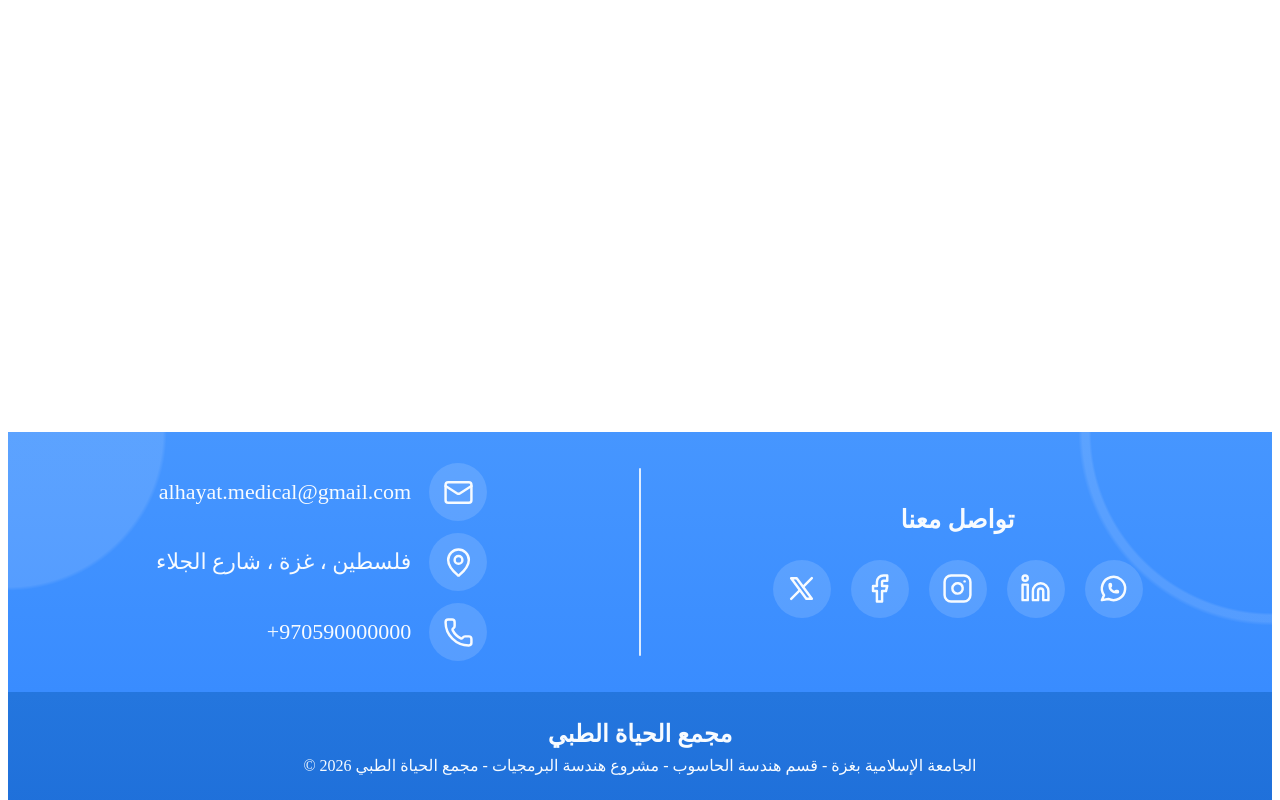
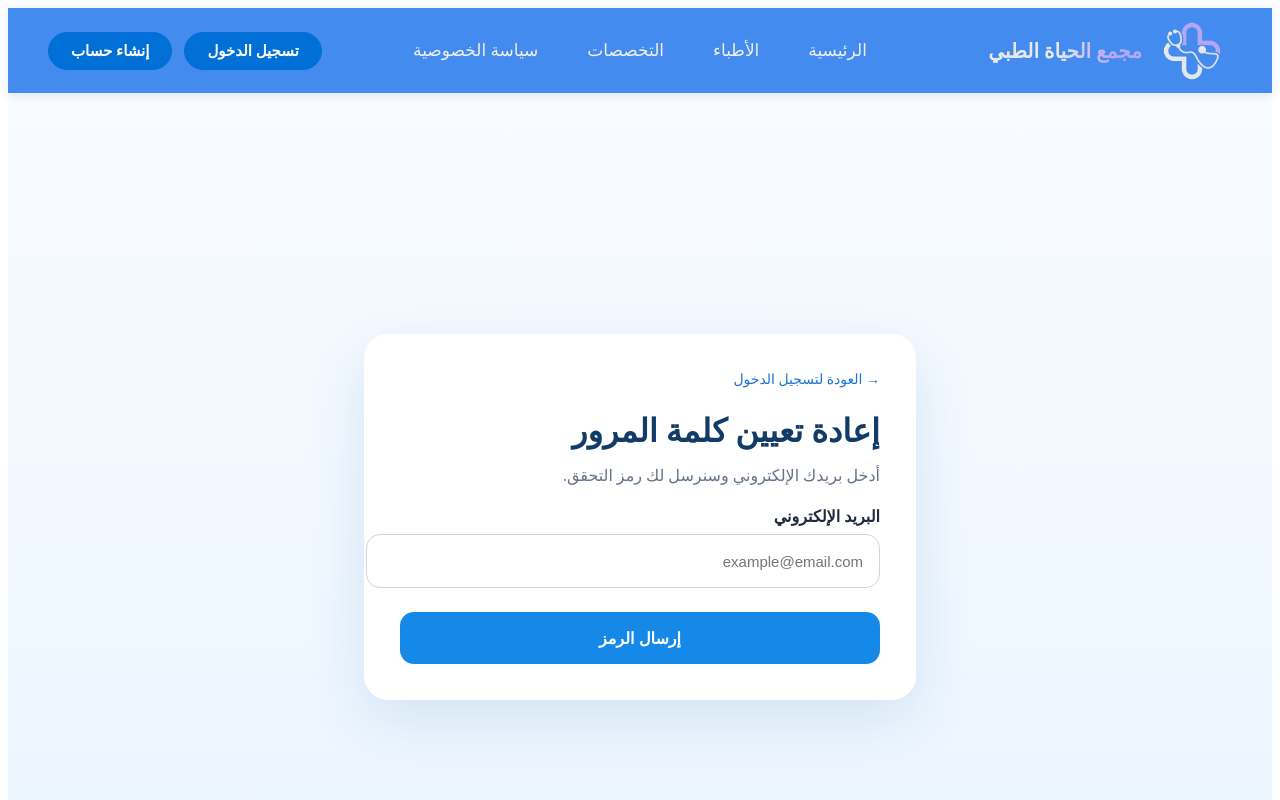
Before and after one commit to SulimanLearn/Software_project, a Nuxt app: page /reset in a window 1280 px wide. Shown: the top 800 px of the page. Built offline with nearby package versions, Linux system fonts and the light colour scheme.

Commit message:
Add reset password page M1

```diff
--- a/app/pages/login.vue
+++ b/app/pages/login.vue
@@ -22,7 +22,7 @@
                                     <input type="checkbox" id="remmember-me">
                                     <label for="remmember-me">ذكرني</label>
                                 </div>
-                                <NuxtLink class="Forgot-password" to="">هل نسيت كلمة المرور؟</NuxtLink>
+                                <NuxtLink class="Forgot-password" to="/reset">هل نسيت كلمة المرور؟</NuxtLink>
                             </div>
                         </div>
                     </div> <!-- .end fields -->
--- /dev/null
+++ b/app/pages/reset/index.vue
@@ -0,0 +1,141 @@
+<template>
+    <NavBar />
+  <div class="auth-page" dir="rtl">
+    <div class="auth-card">
+      <NuxtLink to="/login" class="back">→ العودة لتسجيل الدخول</NuxtLink>
+
+      <h1>إعادة تعيين كلمة المرور</h1>
+      <p>أدخل بريدك الإلكتروني وسنرسل لك رمز التحقق.</p>
+
+      <form @submit.prevent="sendCode">
+        <label>البريد الإلكتروني</label>
+        <input
+          v-model="email"
+          type="email"
+          placeholder="example@email.com"
+          required
+        />
+
+        <button type="submit" :disabled="loading">
+          {{ loading ? 'جاري الإرسال...' : 'إرسال الرمز' }}
+        </button>
+      </form>
+
+      <p v-if="message" class="success">{{ message }}</p>
+      <p v-if="error" class="error">{{ error }}</p>
+    </div>
+  </div>
+</template>
+
+<script setup>
+const email = ref('')
+const loading = ref(false)
+const message = ref('')
+const error = ref('')
+
+const resetEmail = useState('resetEmail', () => '')
+
+const sendCode = async () => {
+  loading.value = true
+  error.value = ''
+  message.value = ''
+
+  try {
+    // لاحقًا بدّل الرابط برابط Laravel API
+    // await $fetch('http://localhost:8000/api/forgot-password', {
+    //   method: 'POST',
+    //   body: { email: email.value }
+    // })
+
+    resetEmail.value = email.value
+
+    message.value = 'تم إرسال رمز التحقق إلى بريدك الإلكتروني'
+
+    setTimeout(() => {
+      navigateTo('/reset/verify')
+    }, 800)
+  } catch (err) {
+    error.value = 'حدث خطأ أثناء إرسال الرمز'
+  } finally {
+    loading.value = false
+  }
+}
+</script>
+
+<style scoped>
+.auth-page {
+  min-height: 100vh;
+  background: linear-gradient(180deg, #f8fbff, #eaf5ff);
+  display: flex;
+  align-items: center;
+  justify-content: center;
+  padding: 24px;
+}
+
+.auth-card {
+  width: 100%;
+  max-width: 480px;
+  background: white;
+  border-radius: 24px;
+  padding: 36px;
+  box-shadow: 0 20px 60px rgba(20, 90, 160, 0.12);
+}
+
+.back {
+  color: #1976d2;
+  text-decoration: none;
+  font-size: 14px;
+}
+
+h1 {
+  margin: 24px 0 10px;
+  color: #123b68;
+}
+
+p {
+  color: #64748b;
+}
+
+label {
+  display: block;
+  margin: 22px 0 8px;
+  color: #1e293b;
+  font-weight: 600;
+}
+
+input {
+  width: 100%;
+  height: 52px;
+  border: 1px solid #cbd5e1;
+  border-radius: 14px;
+  padding: 0 16px;
+  font-size: 15px;
+}
+
+button {
+  width: 100%;
+  height: 52px;
+  margin-top: 24px;
+  border: none;
+  border-radius: 14px;
+  background: #1688e8;
+  color: white;
+  font-size: 16px;
+  font-weight: 700;
+  cursor: pointer;
+}
+
+button:disabled {
+  opacity: 0.7;
+}
+
+.success {
+  color: #16a34a;
+  margin-top: 16px;
+}
+
+.error {
+  color: #dc2626;
+  margin-top: 16px;
+}
+</style>
--- /dev/null
+++ b/app/pages/reset/reset.vue
@@ -0,0 +1,166 @@
+<template>
+    <NavBar />
+  <div class="auth-page" dir="rtl">
+    <div class="auth-card">
+      <NuxtLink to="/reset/verify" class="back">→ رجوع</NuxtLink>
+
+      <h1>تعيين كلمة مرور جديدة</h1>
+      <p>أدخل كلمة مرور قوية لحسابك.</p>
+
+      <form @submit.prevent="resetPassword">
+        <label>كلمة المرور الجديدة</label>
+        <input
+          v-model="password"
+          type="password"
+          placeholder="********"
+          required
+        />
+
+        <label>تأكيد كلمة المرور</label>
+        <input
+          v-model="passwordConfirmation"
+          type="password"
+          placeholder="********"
+          required
+        />
+
+        <button type="submit" :disabled="loading">
+          {{ loading ? 'جاري الحفظ...' : 'حفظ كلمة المرور' }}
+        </button>
+      </form>
+
+      <p v-if="message" class="success">{{ message }}</p>
+      <p v-if="error" class="error">{{ error }}</p>
+    </div>
+  </div>
+</template>
+
+<script setup>
+const password = ref('')
+const passwordConfirmation = ref('')
+const loading = ref(false)
+const message = ref('')
+const error = ref('')
+
+const resetEmail = useState('resetEmail', () => '')
+
+onMounted(() => {
+  if (!resetEmail.value) {
+    navigateTo('/reset/reset')
+  }
+})
+
+const resetPassword = async () => {
+  error.value = ''
+  message.value = ''
+
+  if (password.value.length < 8) {
+    error.value = 'كلمة المرور يجب أن تكون 8 أحرف على الأقل'
+    return
+  }
+
+  if (password.value !== passwordConfirmation.value) {
+    error.value = 'كلمتا المرور غير متطابقتين'
+    return
+  }
+
+  loading.value = true
+
+  try {
+    // لاحقًا بدّل الرابط برابط Laravel API
+    // await $fetch('http://localhost:8000/api/reset-password', {
+    //   method: 'POST',
+    //   body: {
+    //     email: resetEmail.value,
+    //     password: password.value,
+    //     password_confirmation: passwordConfirmation.value
+    //   }
+    // })
+
+    message.value = 'تم تغيير كلمة المرور بنجاح'
+
+    setTimeout(() => {
+      resetEmail.value = ''
+      navigateTo('/login')
+    }, 1000)
+  } catch (err) {
+    error.value = 'حدث خطأ أثناء تغيير كلمة المرور'
+  } finally {
+    loading.value = false
+  }
+}
+</script>
+
+<style scoped>
+.auth-page {
+  min-height: 100vh;
+  background: linear-gradient(180deg, #f8fbff, #eaf5ff);
+  display: flex;
+  align-items: center;
+  justify-content: center;
+  padding: 24px;
+}
+
+.auth-card {
+  width: 100%;
+  max-width: 480px;
+  background: white;
+  border-radius: 24px;
+  padding: 36px;
+  box-shadow: 0 20px 60px rgba(20, 90, 160, 0.12);
+}
+
+.back {
+  color: #1976d2;
+  text-decoration: none;
+  font-size: 14px;
+}
+
+h1 {
+  margin: 24px 0 10px;
+  color: #123b68;
+}
+
+p {
+  color: #64748b;
+}
+
+label {
+  display: block;
+  margin: 22px 0 8px;
+  color: #1e293b;
+  font-weight: 600;
+}
+
+input {
+  width: 100%;
+  height: 52px;
+  border: 1px solid #cbd5e1;
+  border-radius: 14px;
+  padding: 0 16px;
+  font-size: 15px;
+}
+
+button {
+  width: 100%;
+  height: 52px;
+  margin-top: 24px;
+  border: none;
+  border-radius: 14px;
+  background: #1688e8;
+  color: white;
+  font-size: 16px;
+  font-weight: 700;
+  cursor: pointer;
+}
+
+.success {
+  color: #16a34a;
+  margin-top: 16px;
+}
+
+.error {
+  color: #dc2626;
+  margin-top: 16px;
+}
+</style>
--- /dev/null
+++ b/app/pages/reset/verify.vue
@@ -0,0 +1,164 @@
+<template>
+    <NavBar />
+
+  <div class="auth-page" dir="rtl">
+    <div class="auth-card">
+      <NuxtLink to="/reset" class="back">→ رجوع</NuxtLink>
+
+      <h1>إدخال رمز التحقق</h1>
+      <p>أدخل الرمز المكوّن من 6 أرقام الذي تم إرساله إلى بريدك.</p>
+
+      <div class="otp-box">
+        <input
+          v-for="(_, index) in otp"
+          :key="index"
+          v-model="otp[index]"
+          maxlength="1"
+          inputmode="numeric"
+          @input="moveNext(index, $event)"
+          @keydown.backspace="moveBack(index, $event)"
+          ref="otpInputs"
+        />
+      </div>
+
+      <button @click="verifyCode" :disabled="loading">
+        {{ loading ? 'جاري التحقق...' : 'متابعة' }}
+      </button>
+
+      <p v-if="error" class="error">{{ error }}</p>
+    </div>
+  </div>
+</template>
+
+<script setup>
+const otp = ref(['', '', '', '', '', ''])
+const otpInputs = ref([])
+const loading = ref(false)
+const error = ref('')
+
+const resetEmail = useState('resetEmail', () => '')
+
+onMounted(() => {
+  if (!resetEmail.value) {
+    navigateTo('/forgot-password')
+  }
+})
+
+const moveNext = (index, event) => {
+  const value = event.target.value
+
+  if (!/^\d$/.test(value)) {
+    otp.value[index] = ''
+    return
+  }
+
+  if (index < 5) {
+    otpInputs.value[index + 1]?.focus()
+  }
+}
+
+const moveBack = (index, event) => {
+  if (!otp.value[index] && index > 0) {
+    otpInputs.value[index - 1]?.focus()
+  }
+}
+
+const verifyCode = async () => {
+  const code = otp.value.join('')
+
+  if (code.length !== 6) {
+    error.value = 'أدخل الرمز كاملًا'
+    return
+  }
+
+  loading.value = true
+  error.value = ''
+
+  try {
+    // لاحقًا بدّل الرابط برابط Laravel API
+    // await $fetch('http://localhost:8000/api/verify-otp', {
+    //   method: 'POST',
+    //   body: {
+    //     email: resetEmail.value,
+    //     otp: code
+    //   }
+    // })
+
+    navigateTo('/reset/reset')
+  } catch (err) {
+    error.value = 'رمز التحقق غير صحيح'
+  } finally {
+    loading.value = false
+  }
+}
+</script>
+
+<style scoped>
+.auth-page {
+  min-height: 100vh;
+  background: linear-gradient(180deg, #f8fbff, #eaf5ff);
+  display: flex;
+  align-items: center;
+  justify-content: center;
+  padding: 24px;
+}
+
+.auth-card {
+  width: 100%;
+  max-width: 480px;
+  background: white;
+  border-radius: 24px;
+  padding: 36px;
+  box-shadow: 0 20px 60px rgba(20, 90, 160, 0.12);
+}
+
+.back {
+  color: #1976d2;
+  text-decoration: none;
+  font-size: 14px;
+}
+
+h1 {
+  margin: 24px 0 10px;
+  color: #123b68;
+}
+
+p {
+  color: #64748b;
+}
+
+.otp-box {
+  display: flex;
+  gap: 10px;
+  justify-content: center;
+  margin: 28px 0;
+  direction: ltr;
+}
+
+.otp-box input {
+  width: 52px;
+  height: 58px;
+  border: 1px solid #cbd5e1;
+  border-radius: 14px;
+  text-align: center;
+  font-size: 22px;
+  font-weight: bold;
+}
+
+button {
+  width: 100%;
+  height: 52px;
+  border: none;
+  border-radius: 14px;
+  background: #1688e8;
+  color: white;
+  font-size: 16px;
+  font-weight: 700;
+  cursor: pointer;
+}
+
+.error {
+  color: #dc2626;
+  margin-top: 16px;
+}
+</style>
```
